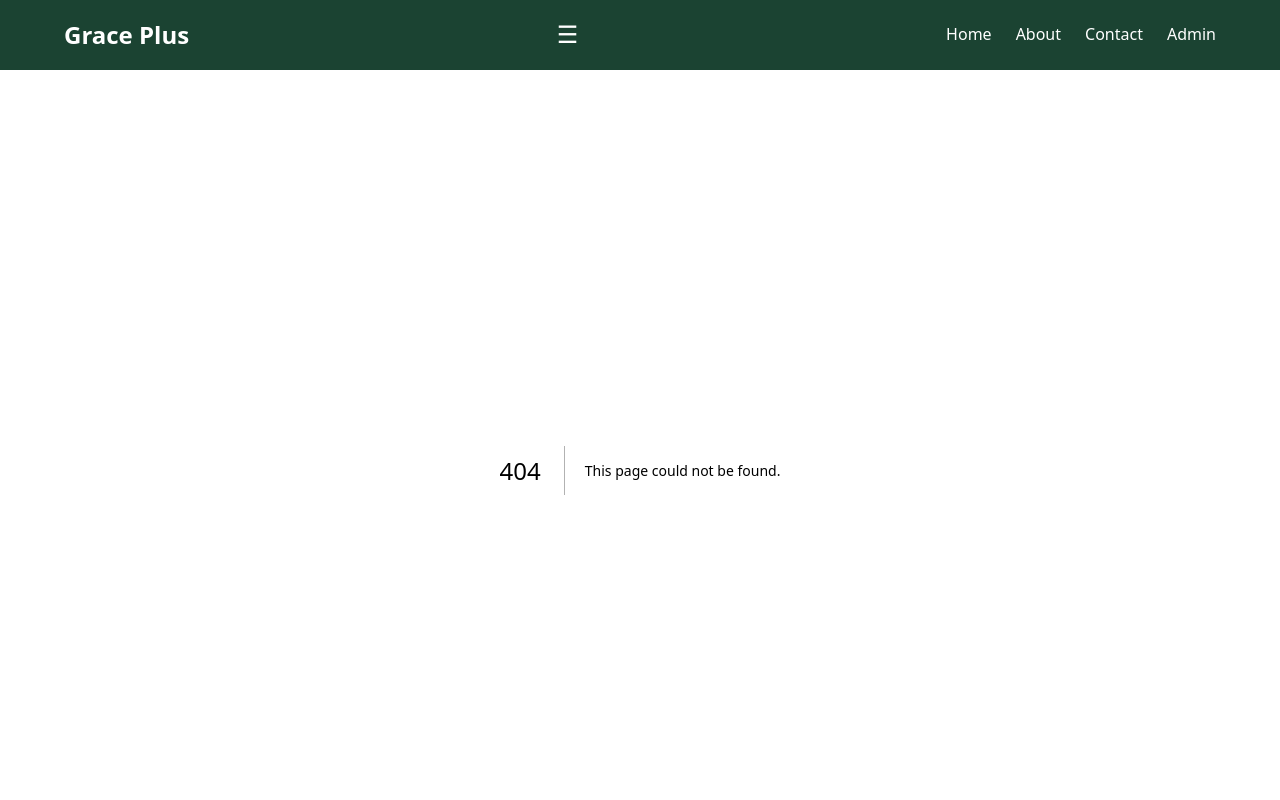
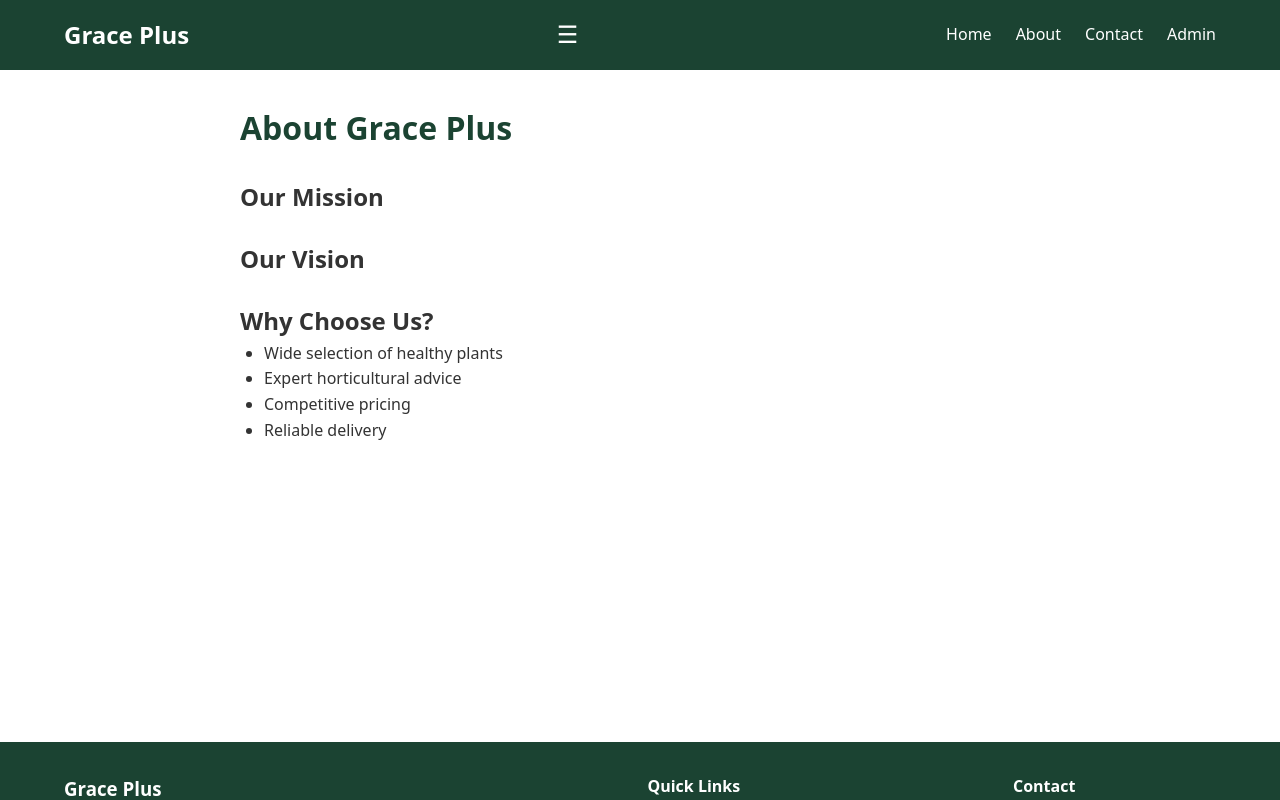
Before and after one commit to Presh105/GracePlus, a Next.js app: page /about in a window 1280 px wide. Before the commit this address had no page. Shown: the top 800 px of the page. Built offline with nearby package versions, Linux system fonts and the light colour scheme; no server answers; the database is empty.

Commit message:
Create page.js

```diff
--- /dev/null
+++ b/app/about/page.js
@@ -0,0 +1,24 @@
+import { createClient } from '@/lib/supabase/server';
+
+export default async function AboutPage() {
+  const supabase = await createClient();
+  const { data: settings } = await supabase.from('settings').select('*').single();
+
+  return (
+    <div className="container" style={{ padding: '2rem 0', maxWidth: '800px', margin: '0 auto' }}>
+      <h1 style={{ color: 'var(--color-dark-green)', marginBottom: '1.5rem' }}>About Grace Plus</h1>
+      <p style={{ marginBottom: '1.5rem' }}>{settings?.about_text || ''}</p>
+      <h2>Our Mission</h2>
+      <p style={{ marginBottom: '1.5rem' }}>{settings?.mission || ''}</p>
+      <h2>Our Vision</h2>
+      <p style={{ marginBottom: '1.5rem' }}>{settings?.vision || ''}</p>
+      <h2>Why Choose Us?</h2>
+      <ul style={{ marginBottom: '1.5rem', paddingLeft: '1.5rem' }}>
+        <li>Wide selection of healthy plants</li>
+        <li>Expert horticultural advice</li>
+        <li>Competitive pricing</li>
+        <li>Reliable delivery</li>
+      </ul>
+    </div>
+  );
+  }
```
